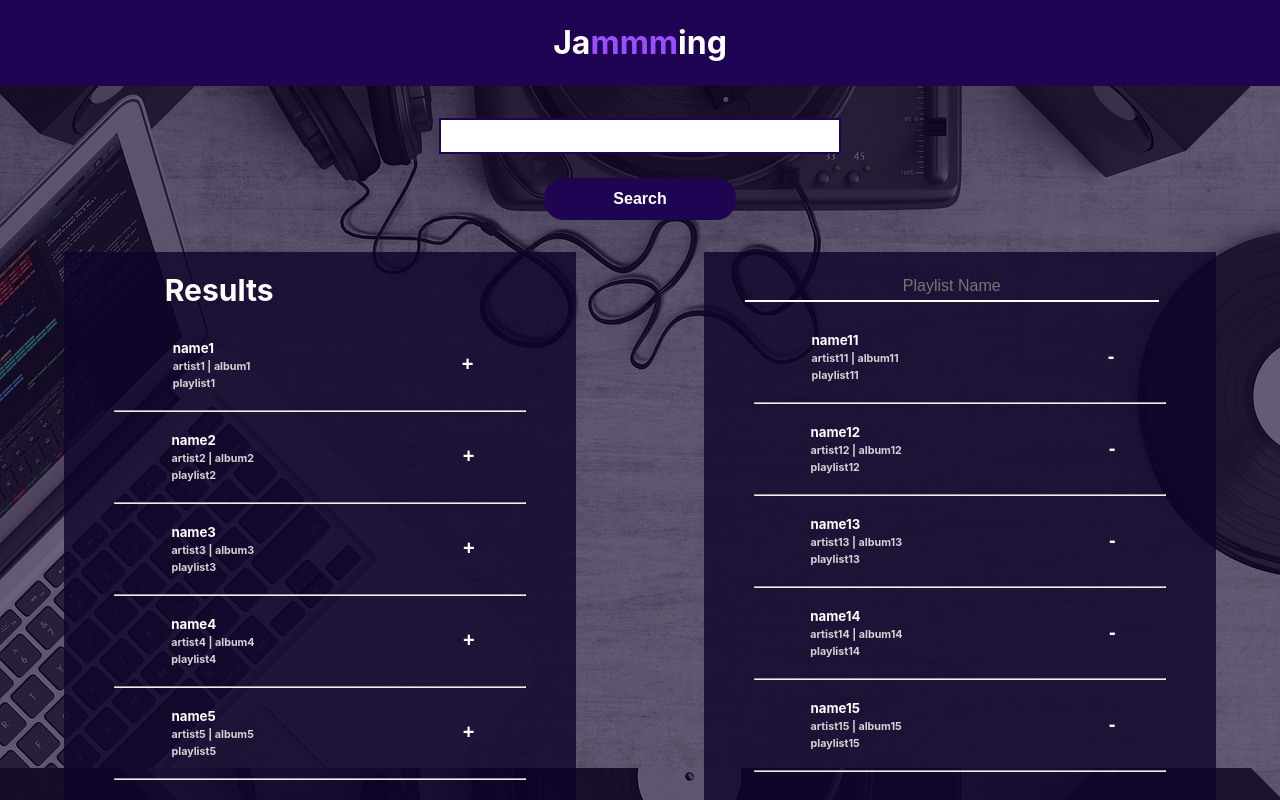
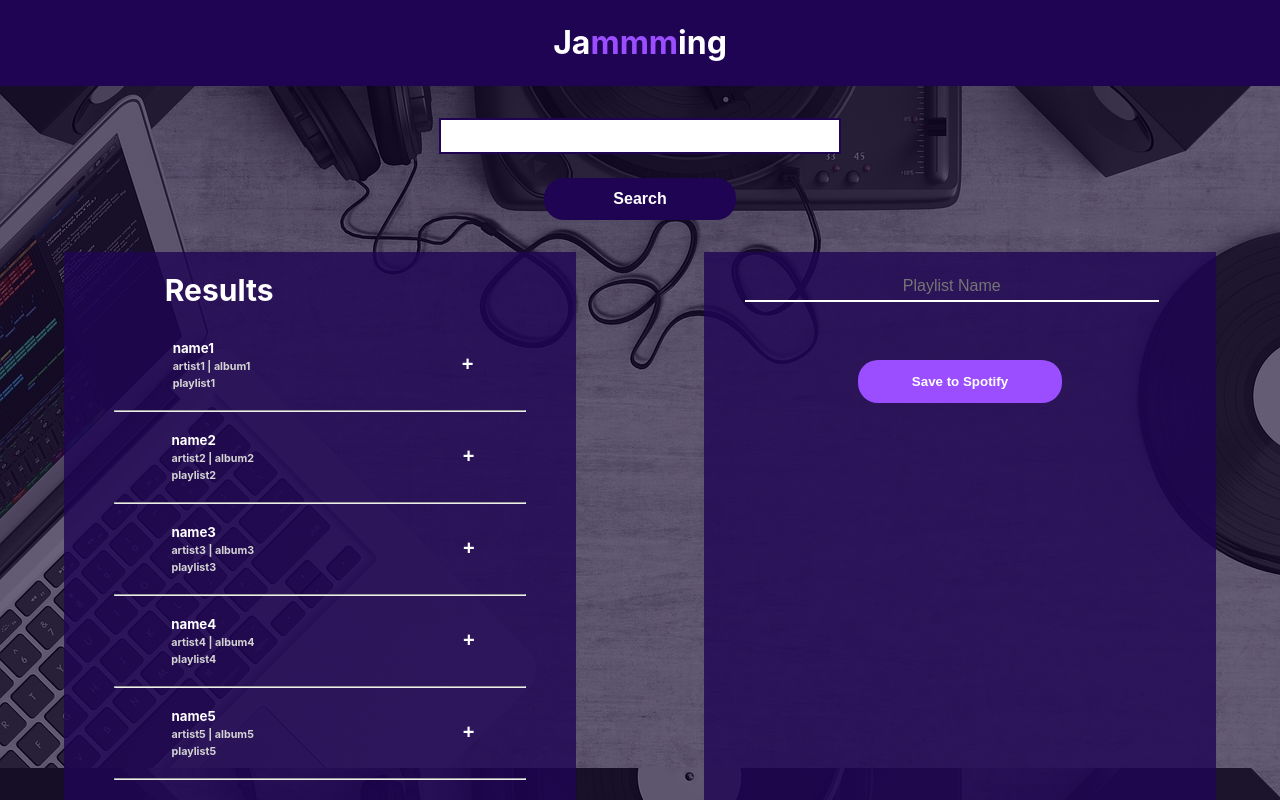
Before and after one commit to benjamin8979/Jammming, a React (Create React App) app: page / in a window 1280 px wide. Shown: the top 800 px of the page. Built offline with nearby package versions, Linux system fonts and the light colour scheme.

Commit message:
Implement adding songs to playlist

```diff
--- a/src/App/App.js
+++ b/src/App/App.js
@@ -4,6 +4,7 @@ import Searchbar from '../Searchbar/Searchbar';
 import Searchresults from '../Searchresults/Searchresult';
 import Playlist from '../Playlist/Playlist';
 import styles from './App.module.css';
+import { generateId } from '../Utilities/Utilities';
 
 function App() {
 
@@ -14,43 +15,44 @@ function App() {
       track.artist = "artist" + i;
       track.album = "album" + i;
       track.playlist = "playlist" + i;
+      track.id = generateId();
       tracksList.push(track)
   }
 
-  const playsList = [];
-  for (let i = 11; i <= 15; i++) {
-    let track = {};
-    track.name = "name" + i;
-    track.artist = "artist" + i;
-    track.album = "album" + i;
-    track.playlist = "playlist" + i;
-    playsList.push(track)
-}
 
   const [tracks, setTracks] = useState(tracksList);
 
-  const [playList, setPlayList] = useState(playsList);
+  const [playList, setPlayList] = useState(null);
 
-  const [playListName, setPlayListName] = useState("");
+  const [playListName, setPlayListName] = useState([]);
 
   function handleSearchClick() {
     setTracks(tracksList);
   }
 
-  function handlePlayListChange() {
-    setPlayList(playList);
+  function addTrack(newTrackID) {
+    for (let track of tracks) {
+      if (track.id === newTrackID) {
+        if(!playList||(playList.filter((p) => {return p.id === track.id})).length === 0) {
+          setPlayList((prevTracks) => prevTracks?[...prevTracks, track]:[track]);
+        }
+        return;
+      }
+    }
   }
 
   function handleNameChange(e) {
     setPlayListName(e.target.value)
   }
 
+
+
   return (
     <div className={styles.App}>
       <Header/>
       <Searchbar onClick={handleSearchClick}/>
       <div className={styles.main}>
-        <Searchresults tracks={tracks}/>
+        <Searchresults tracks={tracks} addTrack={addTrack}/>
         <Playlist playList={playList} playListName={playListName} onChange={handleNameChange}/>
       </div>
     </div>
--- a/src/Playlist/Playlist.module.css
+++ b/src/Playlist/Playlist.module.css
@@ -1,7 +1,7 @@
 .playlist{
     width: 40%;
-    background-color: rgba(16, 2, 42, 0.8);
-    margin-bottom: 60px;
+    background-color: rgba(32,4,84,0.8);
+    margin-bottom: 80px;
 }
 
 
@@ -30,7 +30,6 @@
 }
 
 .button {
-    margin-top: 20px;
     margin-bottom: 40px;
     width: 80%;
     padding: 10px;
--- a/src/Searchresults/Searchresult.js
+++ b/src/Searchresults/Searchresult.js
@@ -9,7 +9,7 @@ function Searchresults(props) {
                 <h2 className={styles.results}>Results</h2>
                 <div></div>
             </div>
-            <Tracklist tracks={props.tracks} buttonType="+"/>
+            <Tracklist tracks={props.tracks} addTrack={props.addTrack} buttonType="+"/>
         </div>
     );
 }
--- a/src/Searchresults/Searchresults.module.css
+++ b/src/Searchresults/Searchresults.module.css
@@ -1,7 +1,7 @@
 .search{
     width: 40%;
-    background-color: rgba(16, 2, 42, 0.8);
-    margin-bottom: 60px;
+    background-color: rgba(32,4,84,0.8);
+    margin-bottom: 80px;
 }
 
 .results {
--- a/src/Track/Track.js
+++ b/src/Track/Track.js
@@ -2,11 +2,23 @@ import styles from './Track.module.css';
 
 function Track(props) {
 
+    function handleClick() {
+        if (props.buttonType === "+") {
+            props.addTrack(props.track.id);
+        }
+    }
+
     return(
-        <div className={styles.Track}>
-            <h5 className={styles.firstrow}>{props.name}</h5>
-            <h6 className={styles.secondrow}>{props.artist} | {props.album}</h6>
-            <h6 className={styles.thirdrow}>{props.playlist}</h6>
+        <div>
+            <div className={styles.trackRow}>
+                <div className={styles.Track}>
+                    <h5 className={styles.firstrow}>{props.name}</h5>
+                    <h6 className={styles.secondrow}>{props.artist} | {props.album}</h6>
+                    <h6 className={styles.thirdrow}>{props.playlist}</h6>
+                </div>
+                <button className={styles.button} onClick={handleClick}>{props.buttonType}</button>
+            </div>
+            <hr className={styles.line}></hr>
         </div>
     );
 }
--- a/src/Track/Track.module.css
+++ b/src/Track/Track.module.css
@@ -18,3 +18,26 @@
     margin: 2px;
     color: lightgrey;
 }
+
+.line {
+    width: 80%;
+}
+
+.button {
+    color: white;
+    background-color: rgba(0,0,0,0);
+    border: none;
+    font-size: 1.25rem;
+    font-weight: 700;
+}
+
+.trackRow {
+    display: flex;
+    justify-content: space-between;
+}
+
+@media screen and (min-width: 750px){
+    .trackRow {
+       justify-content: space-around;
+    }
+}
--- a/src/Tracklist/Tracklist.js
+++ b/src/Tracklist/Tracklist.js
@@ -2,18 +2,16 @@ import Track from '../Track/Track';
 import styles from './Tracklist.module.css';
 
 function Tracklist(props) {
+
     return (
 
-        <div>
+        <div className={styles.track}>
             {props.tracks?.map((track, index) => {
                 return(
-                <div key={track.name+index}>
-                <div className={styles.track}>
-                    <Track name={track.name} artist={track.artist} album={track.album} playlist={track.playlist} />
-                    <button className={styles.button}>{props.buttonType}</button>
-                </div>
-                <hr className={styles.line}></hr>
-                </div>);
+                <Track track={track} name={track.name} artist={track.artist}
+                album={track.album} playlist={track.playlist} key={track.id}
+                buttonType={props.buttonType} addTrack={props.addTrack}/>
+                );
             })}
         </div>
     );
--- a/src/Tracklist/Tracklist.module.css
+++ b/src/Tracklist/Tracklist.module.css
@@ -1,22 +1,3 @@
-.line {
-    width: 80%;
+.track {
+    margin-bottom: 40px;
 }
-
-.track {
-    display: flex;
-    justify-content: space-between;
-}
-
-.button {
-    color: white;
-    background-color: rgba(0,0,0,0);
-    border: none;
-    font-size: 1.25rem;
-    font-weight: 700;
-}
-
-@media screen and (min-width: 750px){
-    .track {
-       justify-content: space-around;
-    }
-}
--- /dev/null
+++ b/src/Utilities/Utilities.js
@@ -0,0 +1,7 @@
+
+let nextId = 0;
+export function generateId() {
+  const result = nextId;
+  nextId += 1;
+  return result;
+}
```
